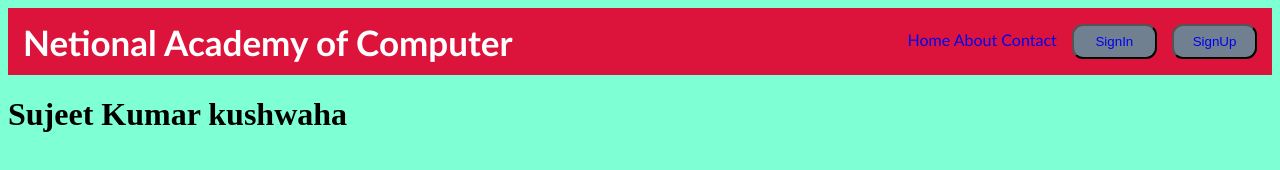
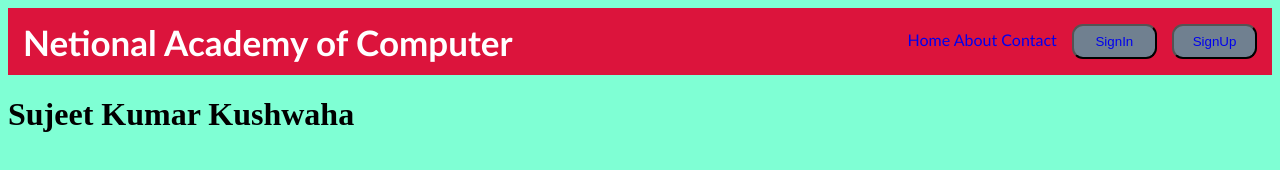
Before and after one commit to Sujeetkushwaha14/National-Academy-of-Computer, a plain HTML site: page index.html in a window 1280 px wide. Drawn offline with Linux system fonts and the light colour scheme.

Commit message:
Update index.html

```diff
--- a/index.html
+++ b/index.html
@@ -20,6 +20,6 @@
       </ul>
     </div>
    </nav>
-    <h1>Sujeet Kumar kushwaha </h1>
+    <h1>Sujeet Kumar Kushwaha </h1>
 </body>
 </html>
```
